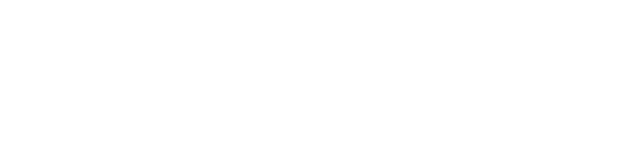
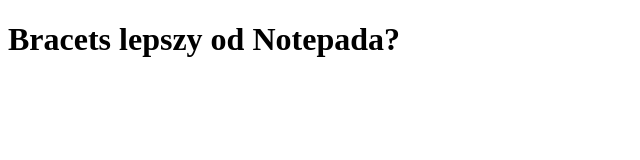
Before and after one commit to lapa19904/Github-tutorial, a plain HTML site: page index.html in a window 1280 px wide. Shown: the whole page, without its empty margins (0-640 px from the left). Drawn offline with Linux system fonts and the light colour scheme.

Commit message:
0.1.1
Dodanie <h1>

```diff
--- a/index.html
+++ b/index.html
@@ -1,9 +1,10 @@
 <!DOCTYPE html>
 <html>
 <head>
-<title>v.0.1</title>
+<title>v.0.1.1</title>
 </head>
 <body>
+<h1>Bracets lepszy od Notepada?</h1>
 
 </body>
 
```
